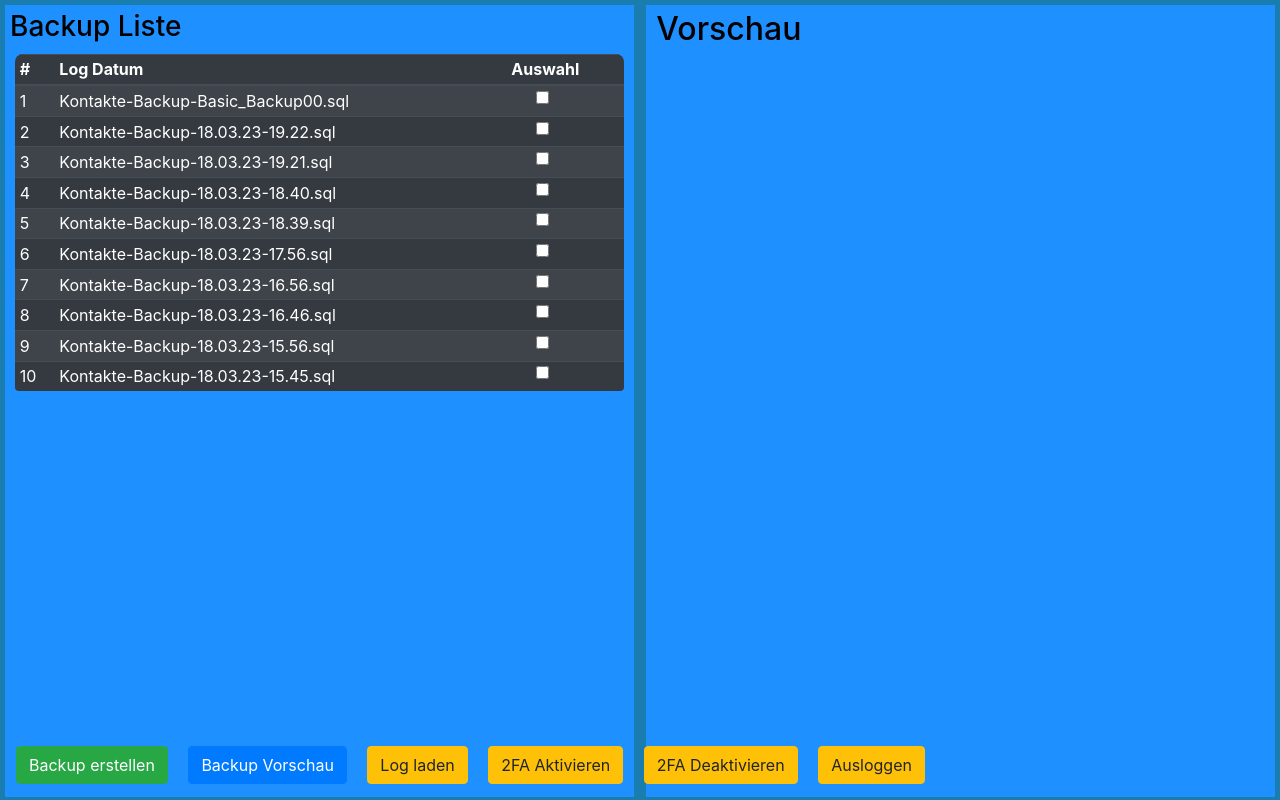
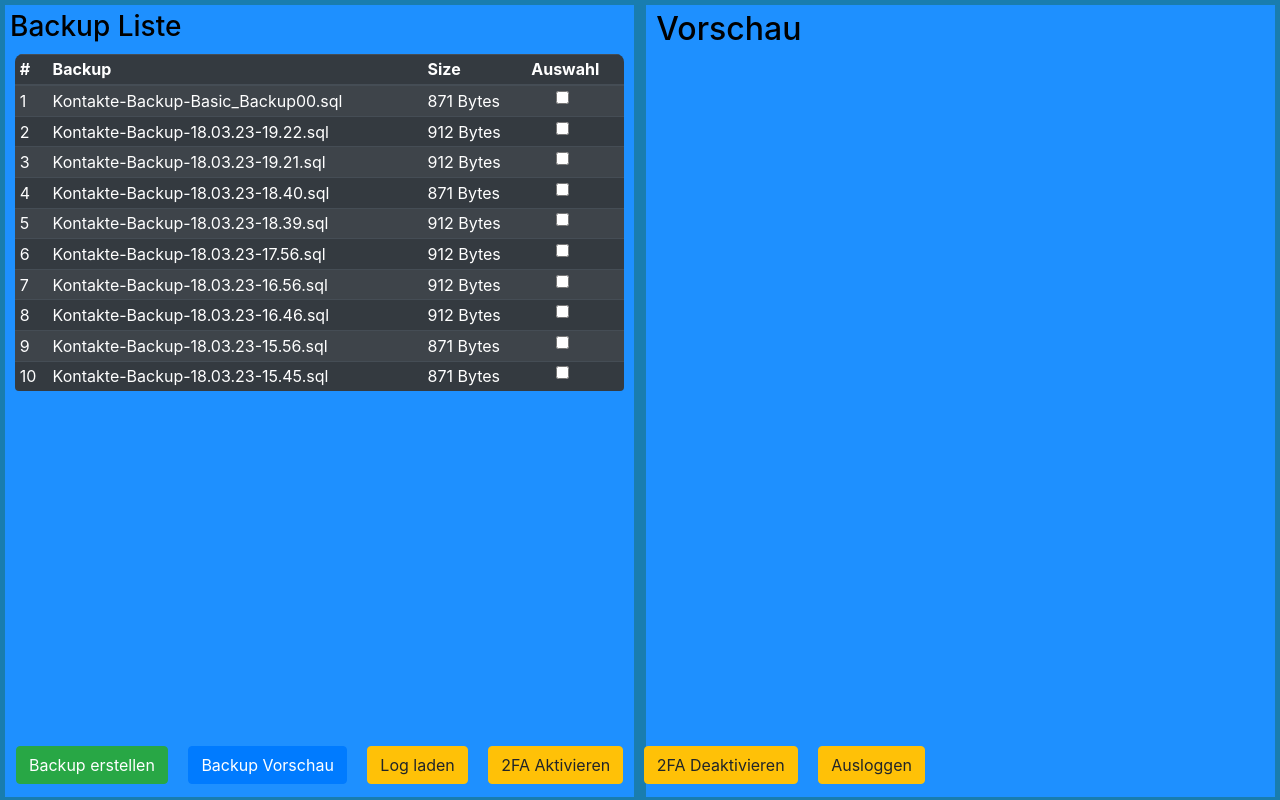
Before and after one commit to b4sh1ng/WebProject_School, a PHP site: page /admin_view.php in a window 1280 px wide. Run offline with PHP 8.4, Linux system fonts and the light colour scheme; the visitor is signed in with stand-in values (Sample User, id 1).

Commit message:
Added Filesize in List

```diff
--- a/html/admin_view.php
+++ b/html/admin_view.php
@@ -27,13 +27,14 @@
                         <thead>
                             <tr>
                                 <th>#</th>
-                                <th>Log Datum</th>
+                                <th>Backup</th>
+                                <th>Size</th>
                                 <th>Auswahl</th>
                             </tr>
                         </thead>
                         <tbody>
                             <?php
-                            $backupPath = "../backup";
+                            $backupPath = "../backup/";
                             $dataInPath = scandir($backupPath);
                             $dataInPath = array_reverse($dataInPath);
                             $iter = 1;
@@ -41,9 +42,11 @@
                                 if (!preg_match("/\.(sql)$/", $data)) {
                                     continue;
                                 }
+                                $size = filesize($backupPath . $data);
                                 echo "<tr id='row " . $iter . "'>
                             <td>$iter</td>
                             <td>$data</td>
+                            <td>$size Bytes</td>
                             <td>
                             <input style=\"margin-left: 25px;\" type=\"checkbox\" name=\"auswahl[]\" value=\"$data\"/>
                             </td>
```
